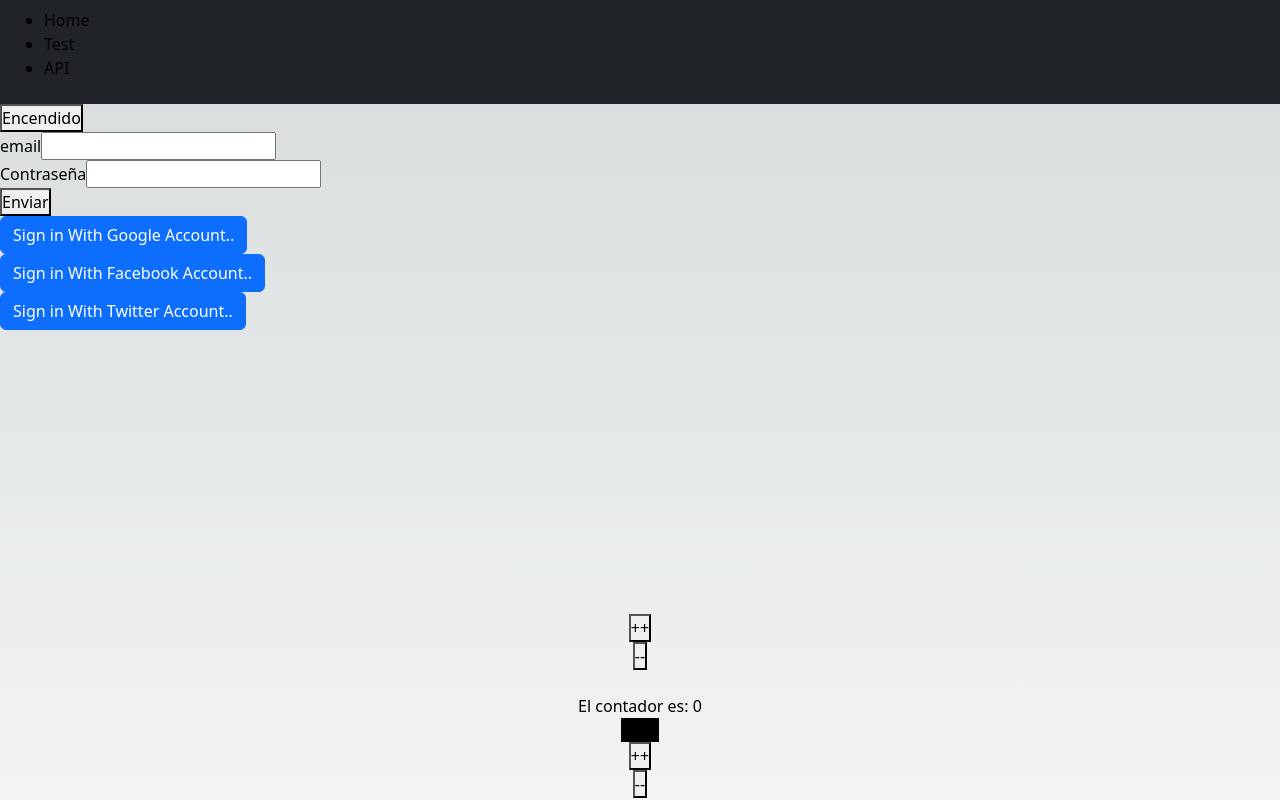
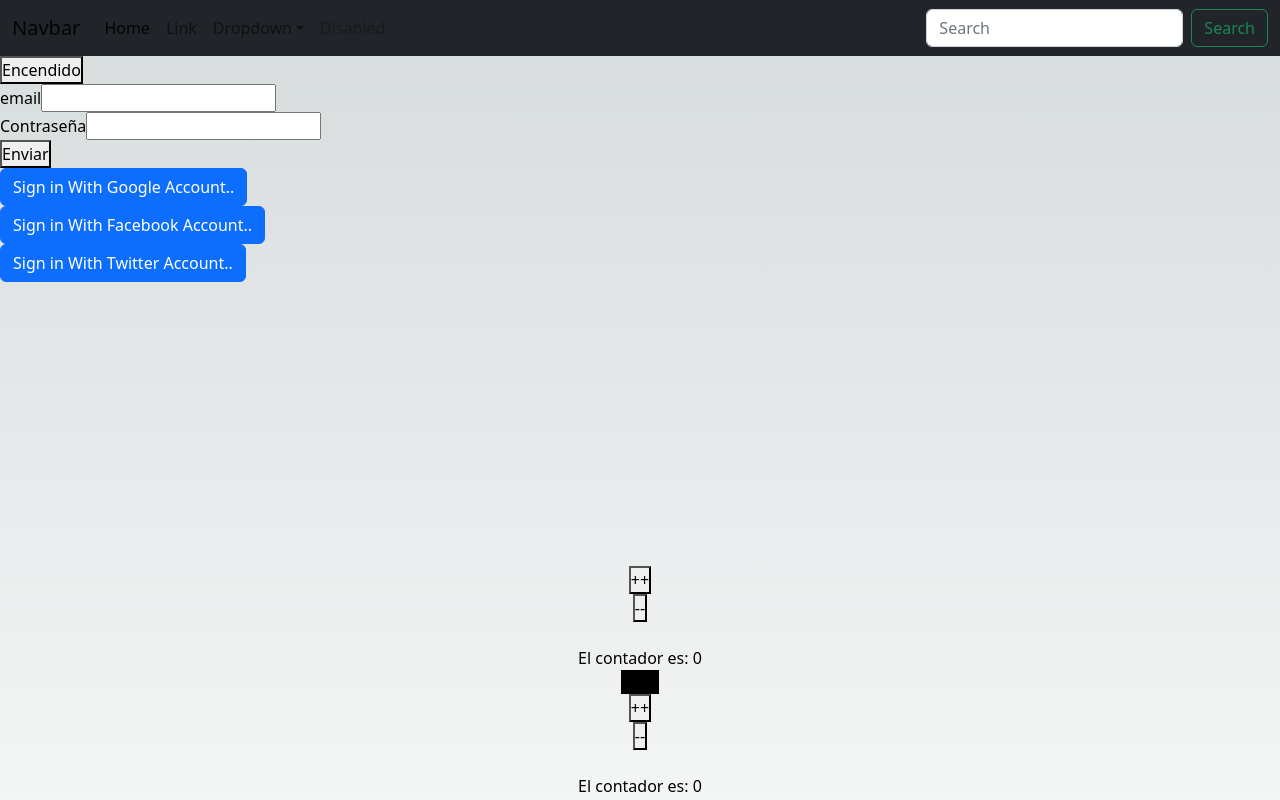
Before and after one commit to rambmario/frontend-react, a Next.js app in the folder proyecto001/: page /test in a window 1280 px wide. Shown: the top 800 px of the page. Built offline with nearby package versions, Linux system fonts and the light colour scheme.

Commit message:
componentes y paginas de ejemplo

```diff
--- a/proyecto001/src/componentes/navbar/navbar.js
+++ b/proyecto001/src/componentes/navbar/navbar.js
@@ -8,19 +8,40 @@ export default function Navbar(props) {
 
     return (
         <nav className="navbar navbar-expand-lg navbar-light bg-dark">
-           <div className="container-fluid">
-            <ul>
-                <li>
-                    <Link href='/'>Home</Link>
-                </li>
-                <li>
-                    <Link href='/test'>Test</Link>
-                </li>
-                <li>
-                    <Link href='/api/hello'>API</Link>
-                </li>
-            </ul>
-           </div>
+            <div class="container-fluid">
+                <a class="navbar-brand" href="#">Navbar</a>
+                <button class="navbar-toggler" type="button" data-bs-toggle="collapse" data-bs-target="#navbarSupportedContent" aria-controls="navbarSupportedContent" aria-expanded="false" aria-label="Toggle navigation">
+                    <span class="navbar-toggler-icon"></span>
+                </button>
+                <div class="collapse navbar-collapse" id="navbarSupportedContent">
+                    <ul class="navbar-nav me-auto mb-2 mb-lg-0">
+                        <li class="nav-item">
+                            <a class="nav-link active" aria-current="page" href="#">Home</a>
+                        </li>
+                        <li class="nav-item">
+                            <a class="nav-link" href="#">Link</a>
+                        </li>
+                        <li class="nav-item dropdown">
+                            <a class="nav-link dropdown-toggle" href="#" id="navbarDropdown" role="button" data-bs-toggle="dropdown" aria-expanded="false">
+                                Dropdown
+                            </a>
+                            <ul class="dropdown-menu" aria-labelledby="navbarDropdown">
+                                <li><a class="dropdown-item" href="#">Action</a></li>
+                                <li><a class="dropdown-item" href="#">Another action</a></li>
+                                <li><hr class="dropdown-divider"/></li>
+                                <li><a class="dropdown-item" href="#">Something else here</a></li>
+                            </ul>
+                        </li>
+                        <li class="nav-item">
+                            <a class="nav-link disabled" href="#" tabindex="-1" aria-disabled="true">Disabled</a>
+                        </li>
+                    </ul>
+                    <form class="d-flex">
+                        <input class="form-control me-2" type="search" placeholder="Search" aria-label="Search"/>
+                            <button class="btn btn-outline-success" type="submit">Search</button>
+                    </form>
+                </div>
+            </div>
         </nav>
     )
 }
```
Also changed, not shown: proyecto001/src/componentes/navbar/NavBarBs5.js (added, +33 -0 lines), proyecto001/src/componentes/register/register.js (added, +15 -0 lines), proyecto001/src/componentes/toast/toastb.js (added, +14 -0 lines), proyecto001/src/pages/help.js (+15 -3 lines), proyecto001/src/pages/movies.js (added, +55 -0 lines).
